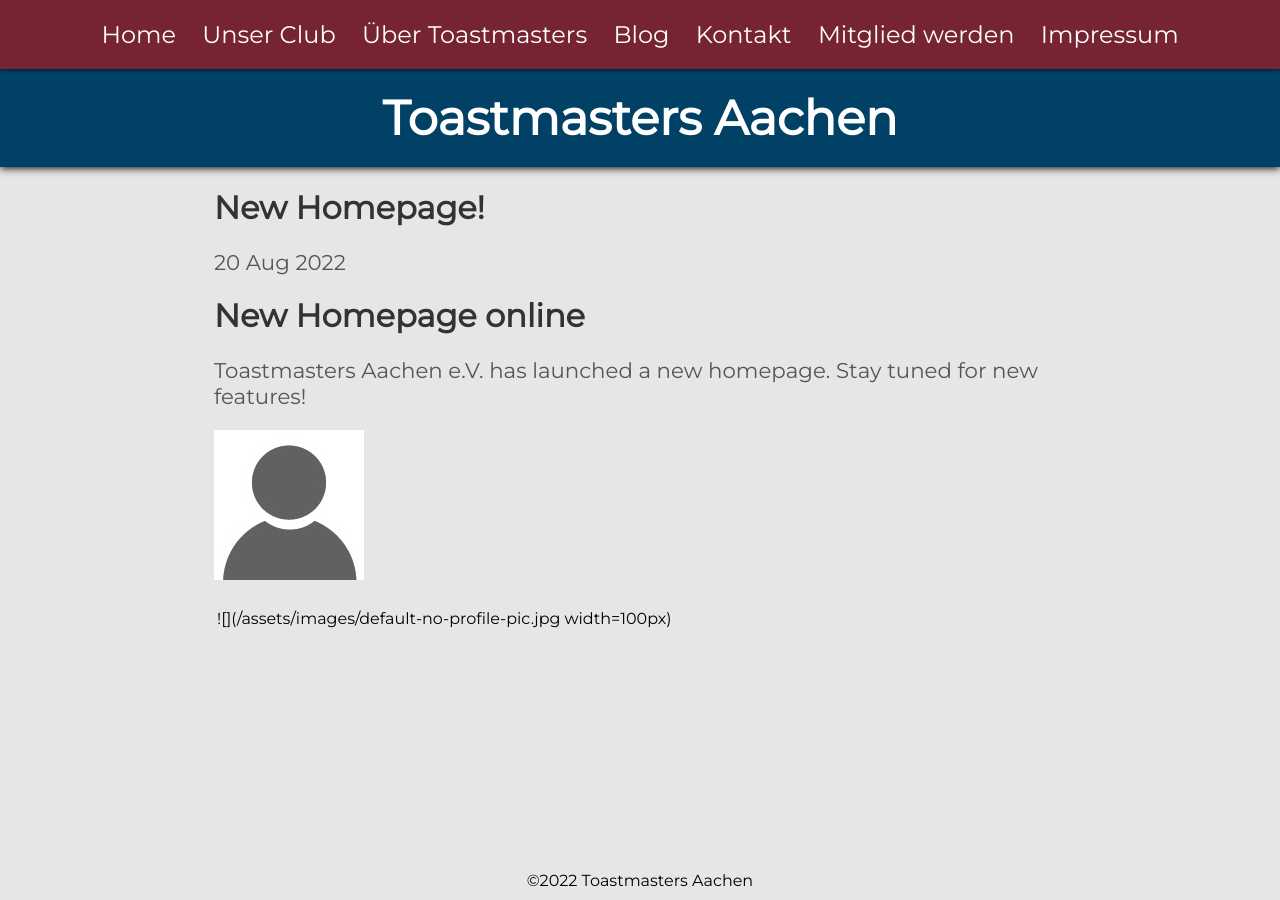
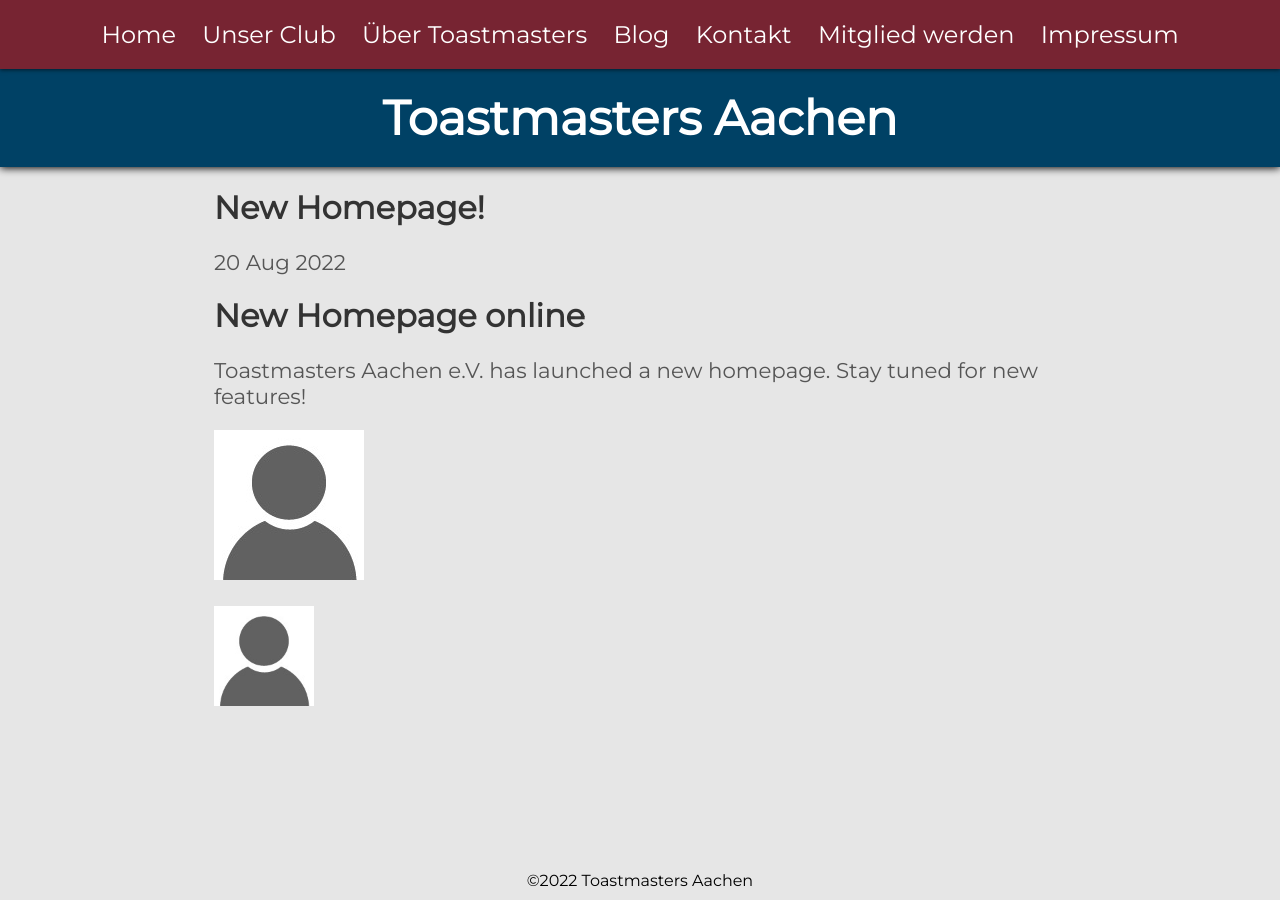
Before and after one commit to toastmasters-aachen/toastmasters-aachen.github.io, a Jekyll site: the page built from _posts/2022-07-17-willkommen-bei-den-toastmasters-aachen.md, in a window 1280 px wide. Built offline with Jekyll 4.4.1, drawn with Linux system fonts in a browser that asks for light colours.

Commit message:
Update 2022-07-17-willkommen-bei-den-toastmasters-aachen.md

```diff
--- a/_posts/2022-07-17-willkommen-bei-den-toastmasters-aachen.md
+++ b/_posts/2022-07-17-willkommen-bei-den-toastmasters-aachen.md
@@ -13,4 +13,4 @@ Toastmasters Aachen e.V. has launched a new homepage. Stay tuned for new feature
 
 ![](/assets/images/default-no-profile-pic.jpg)
 
-![](/assets/images/default-no-profile-pic.jpg | width=100px)
+<img src="/assets/images/default-no-profile-pic.jpg" width="100">
```
